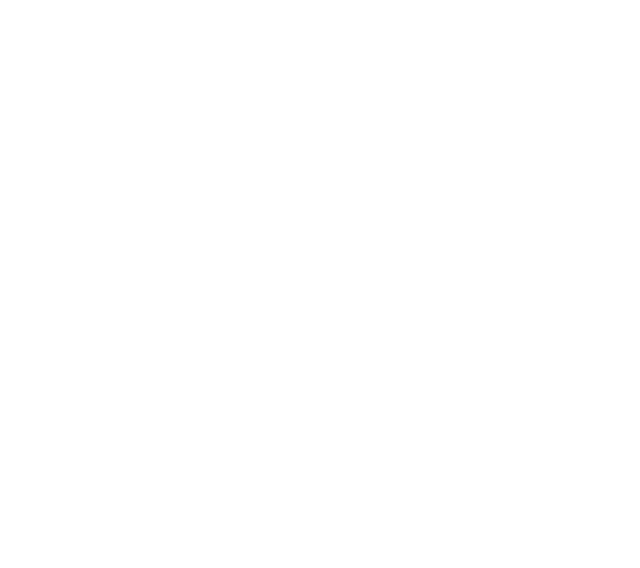
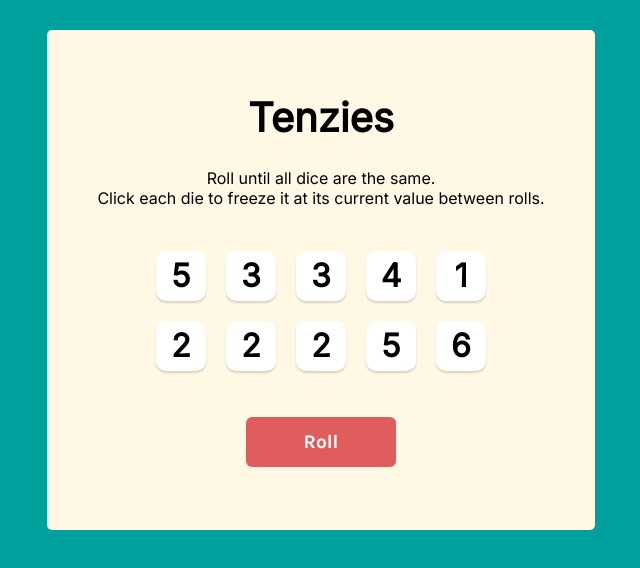
Before and after one commit to jinyeong-jung/tenzies, a React (Create React App) app: page / in a window 1280 px wide. Shown: the top 568 px of the page, without its empty margins (319-959 px from the left). Built offline with nearby package versions, Linux system fonts and the light colour scheme; the HTML template or start-up script is replaced by a standard one.

Commit message:
tenzies basic features

```diff
--- a/package.json
+++ b/package.json
@@ -6,7 +6,9 @@
     "@testing-library/jest-dom": "^5.16.4",
     "@testing-library/react": "^13.3.0",
     "@testing-library/user-event": "^13.5.0",
+    "nanoid": "^4.0.0",
     "react": "^18.2.0",
+    "react-confetti": "^6.1.0",
     "react-dom": "^18.2.0",
     "react-scripts": "5.0.1",
     "web-vitals": "^2.1.4"
--- a/src/App.css
+++ b/src/App.css
@@ -0,0 +1,50 @@
+main {
+  background-color: #fff8e5;
+  height: 400px;
+  max-width: 800px;
+  border-radius: 5px;
+  padding: 50px;
+  display: flex;
+  flex-direction: column;
+  justify-content: space-around;
+  align-items: center;
+}
+
+.title {
+  font-size: 40px;
+  margin: 0;
+}
+
+.instructions {
+  font-family: 'Inter', sans-serif;
+  font-weight: 400;
+  margin-top: 0;
+  text-align: center;
+}
+
+.dice-container {
+  display: grid;
+  grid-template: auto auto / repeat(5, 1fr);
+  gap: 20px;
+  margin-bottom: 20px;
+}
+
+.roll-dice {
+  height: 50px;
+  width: 150px;
+  border: none;
+  border-radius: 6px;
+  background-color: #e05d5d;
+  color: white;
+  font-size: 1.2rem;
+  cursor: pointer;
+  font-family: 'Karla', sans-serif;
+}
+
+.roll-dice:focus {
+  outline: none;
+}
+
+.roll-dice:active {
+  box-shadow: inset 5px 5px 10px -3px rgba(0, 0, 0, 0.3);
+}
--- a/src/App.js
+++ b/src/App.js
@@ -1,7 +1,87 @@
+import { useEffect, useState } from 'react';
+import { nanoid } from 'nanoid';
+import Confetti from 'react-confetti';
 import './App.css';
+import Die from './components/Die';
 
 function App() {
-  return <div></div>;
+  const [dice, setDice] = useState(allNewDice());
+  const [tenzies, setTenzies] = useState(false);
+
+  useEffect(() => {
+    const allHeld = dice.every((die) => die.isHeld);
+    const allSameValue = dice.every((die) => die.value === dice[0].value);
+
+    if (allHeld && allSameValue) {
+      setTenzies(true);
+    }
+  }, [dice]);
+
+  function createNewDie() {
+    return {
+      id: nanoid(),
+      value: Math.ceil(Math.random() * 6),
+      isHeld: false,
+    };
+  }
+
+  function allNewDice() {
+    const newDice = [];
+    for (let i = 0; i < 10; i++) {
+      newDice.push(createNewDie());
+    }
+    return newDice;
+  }
+
+  function rollDice() {
+    if(!tenzies) {
+      setDice((oldDice) =>
+        oldDice.map((die) => (die.isHeld ? die : createNewDie()))
+      );
+    } else {
+      setDice(allNewDice());
+      setTenzies(false);
+    }
+
+  }
+
+  function holdDice(id) {
+    setDice((oldDice) =>
+      oldDice.map((die) =>
+        die.id === id
+          ? {
+              ...die,
+              isHeld: !die.isHeld,
+            }
+          : die
+      )
+    );
+  }
+
+  const diceElements = dice.map((die) => (
+    <Die
+      key={die.id}
+      value={die.value}
+      isHeld={die.isHeld}
+      holdDice={() => holdDice(die.id)}
+    />
+  ));
+
+  return (
+    <main>
+      { tenzies && <Confetti /> }
+      <h1 className='title'>Tenzies</h1>
+      <p className='instructions'>
+        Roll until all dice are the same.
+        <br />
+        Click each die to freeze it at its current value between rolls.
+      </p>
+      <div className='dice-container'>{diceElements}</div>
+      <button className='roll-dice' onClick={rollDice}>
+         { tenzies ? 'New Game' : 'Roll' }
+      </button>
+    </main>
+  );
 }
 
 export default App;
--- /dev/null
+++ b/src/components/Die.css
@@ -0,0 +1,20 @@
+.dice-face {
+  width: 50px;
+  height: 50px;
+  box-shadow: 0px 2px 2px rgba(0, 0, 0, 0.15);
+  border-radius: 10px;
+  display: flex;
+  justify-content: center;
+  align-items: center;
+  cursor: pointer;
+  background-color: white;
+}
+
+.dice-number {
+  font-size: 2rem;
+}
+
+.dice-held {
+  background-color: #ffb344;
+  color: white;
+}
--- /dev/null
+++ b/src/components/Die.js
@@ -0,0 +1,9 @@
+import './Die.css';
+
+export default function Die({ value, isHeld, holdDice }) {
+  return (
+    <div onClick={holdDice} className={`dice-face ${isHeld && 'dice-held'}`}>
+      <h2 className='dice-number'>{value}</h2>
+    </div>
+  );
+}
--- a/src/index.css
+++ b/src/index.css
@@ -1,11 +1,9 @@
 body {
   margin: 0;
-  font-family: -apple-system, BlinkMacSystemFont, 'Segoe UI', 'Roboto', 'Oxygen',
-    'Ubuntu', 'Cantarell', 'Fira Sans', 'Droid Sans', 'Helvetica Neue',
-    sans-serif;
+  font-family: 'Karla', sans-serif;
+  font-family: 'Inter', sans-serif;
+  background-color: #00a19d;
+  padding: 30px;
+  display: flex;
+    justify-content: center;
 }
-
-code {
-  font-family: source-code-pro, Menlo, Monaco, Consolas, 'Courier New',
-    monospace;
-}
```
Also changed, not shown: 1 other file (tests, documents, lock files or other folders).
